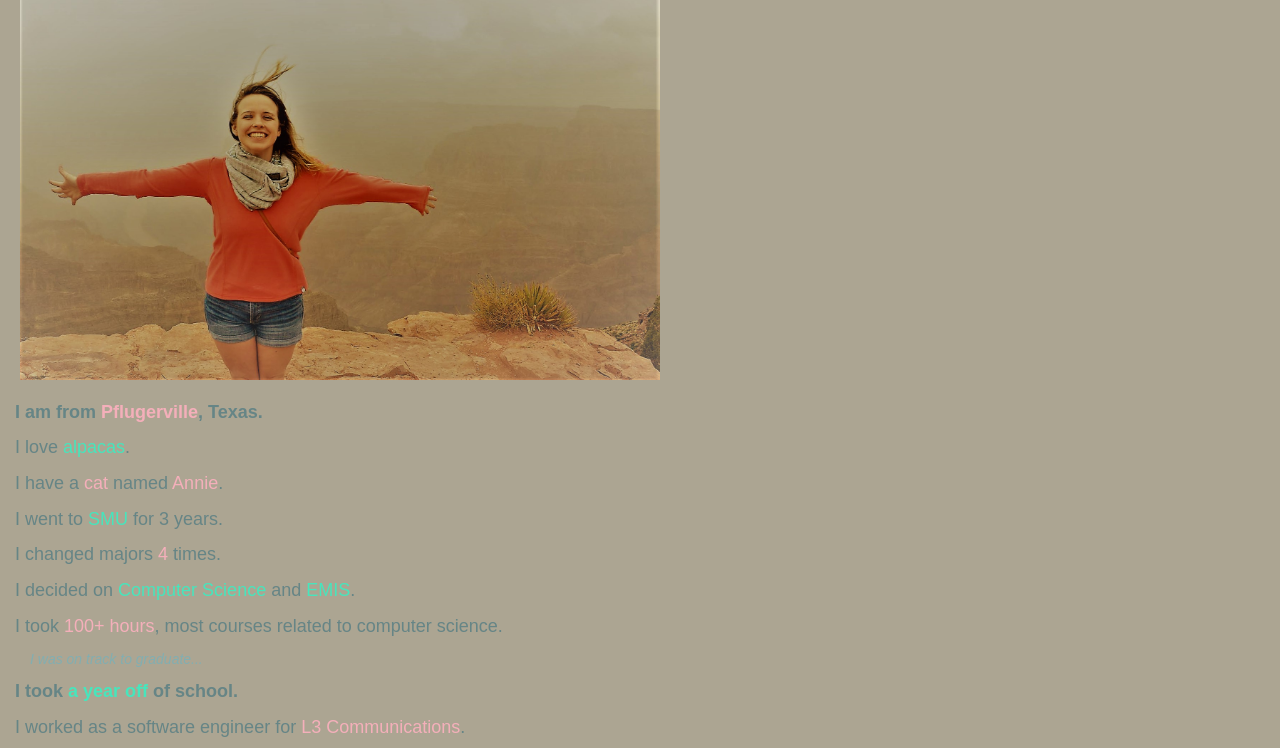
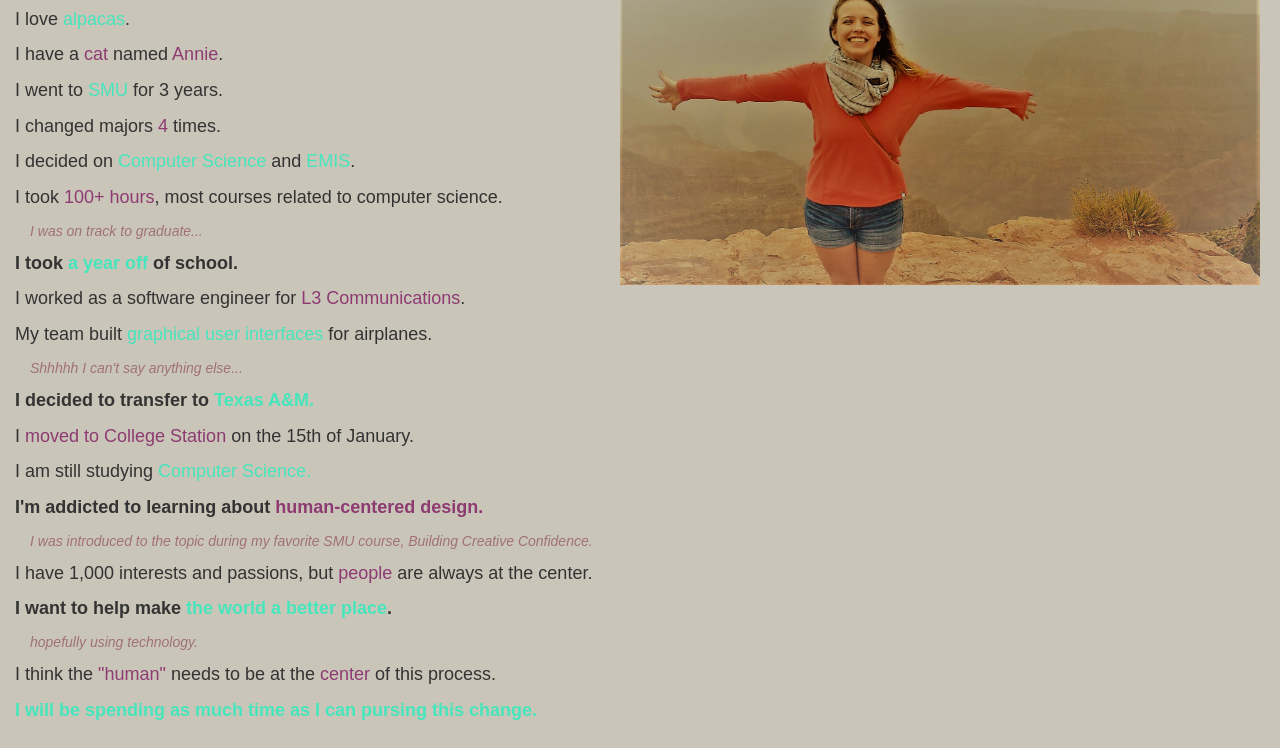
Before and after one commit to Mdzingo/chiBio, a website: page home.html in a window 1280 px wide. Shown: the part 134-882 px from the top of the page. Drawn offline with nearby package versions, Linux system fonts and the light colour scheme; a web font is replaced by a local one.

Commit message:
colors are hard

```diff
--- a/css/style.css
+++ b/css/style.css
@@ -1,7 +1,6 @@
 body {
     font-family: "Muli", sans-serif;
-    background-color: #aca592;
-    color: #668586;
+    background-color: #CAC5B9;
 }
 
 h1 {
@@ -35,6 +34,7 @@ a:hover {
     right: 0;
     top: 0;
     margin: 20px;
+    position: absolute;
 }
 
 .restart {
@@ -45,12 +45,12 @@ a:hover {
     font-style: italic;
     font-size: 14px;
     padding-left:30px;
-    color: #82AEB1;
+    color: #A07178;
 }
 .bl {
     color: #47E5BC;
 }
 
 .pi {
-    color: #F4AFBA;
+    color: #8D3B72;
 }
```
